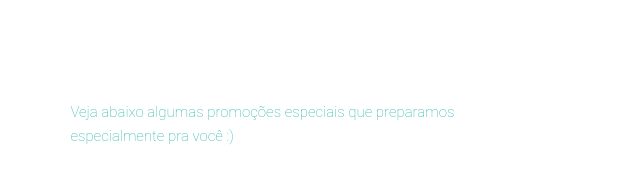
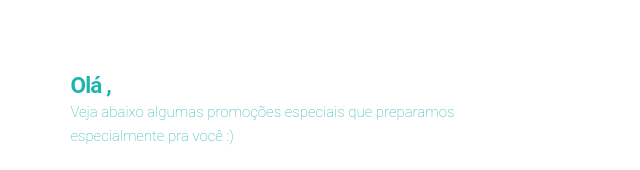
Before and after one commit to clucasalcantara/universe-skyfii, a plain HTML site: page index.html in a window 1280 px wide. Shown: the part 332-502 px from the top of the page, 128-768 px from the left. Drawn offline with Linux system fonts and the light colour scheme.

Commit message:
texto bold com verde

```diff
--- a/css/mw8.css
+++ b/css/mw8.css
@@ -20,7 +20,7 @@ h4 {
 .welcome-user {
     font-family: 'Roboto', sans-serif;
     font-weight: bold;
-    color: #FFF;
+    color: #20b5ac;
     font-size: 1.5em;
 }
 
```
